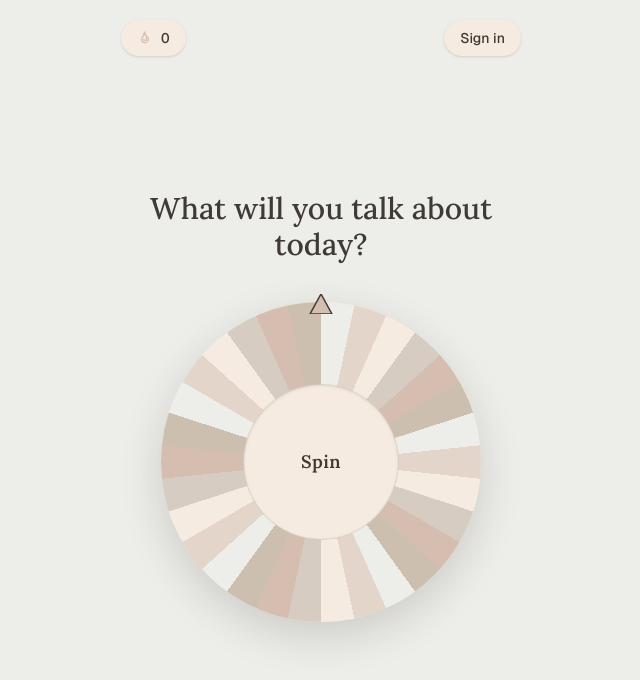
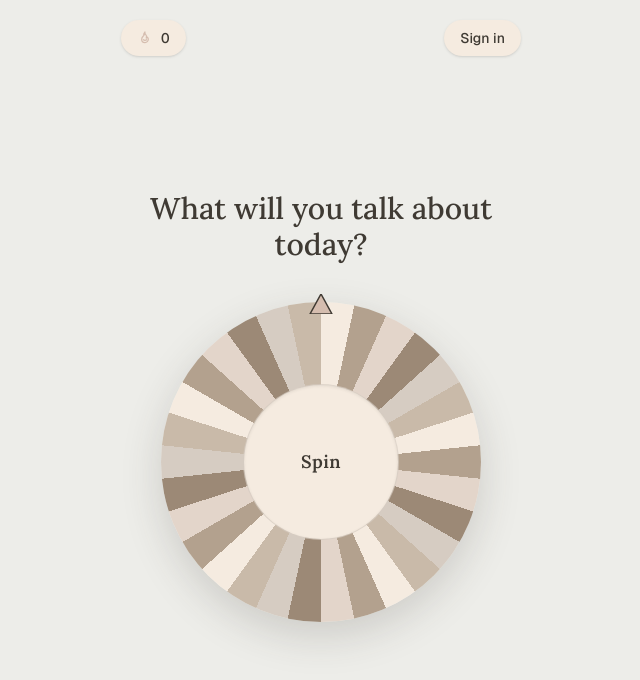
Before and after one commit to katerikoti/speakeasy, a Next.js app: page / in a window 1280 px wide. Shown: the top 680 px of the page, without its empty margins (319-959 px from the left). Built offline with nearby package versions, Linux system fonts and the light colour scheme; no server answers.

Commit message:
Increase wheel slice contrast with alternating neutral shades

```diff
--- a/src/components/TopicWheel.tsx
+++ b/src/components/TopicWheel.tsx
@@ -8,12 +8,12 @@ const SEGMENTS = WHEEL_SEGMENTS;
 const VISUAL_SLICES = 30;
 
 const SLICE_COLORS = [
-  "#EDEDE9",
+  "#F5EBE0",
+  "#B3A18E",
   "#E3D5CA",
-  "#F5EBE0",
+  "#9C8976",
   "#D6CCC2",
-  "#D5BDAF",
-  "#CDBFB0",
+  "#C9BAA9",
 ];
 
 const FULL_TURNS = 5;
```
Also changed, not shown: 1 other file (tests, documents, lock files or other folders).
